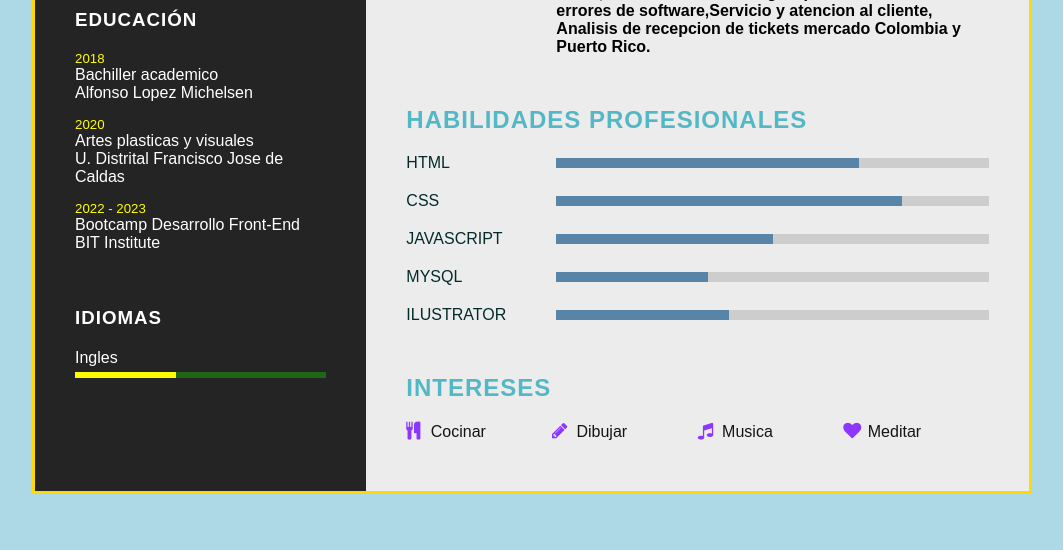
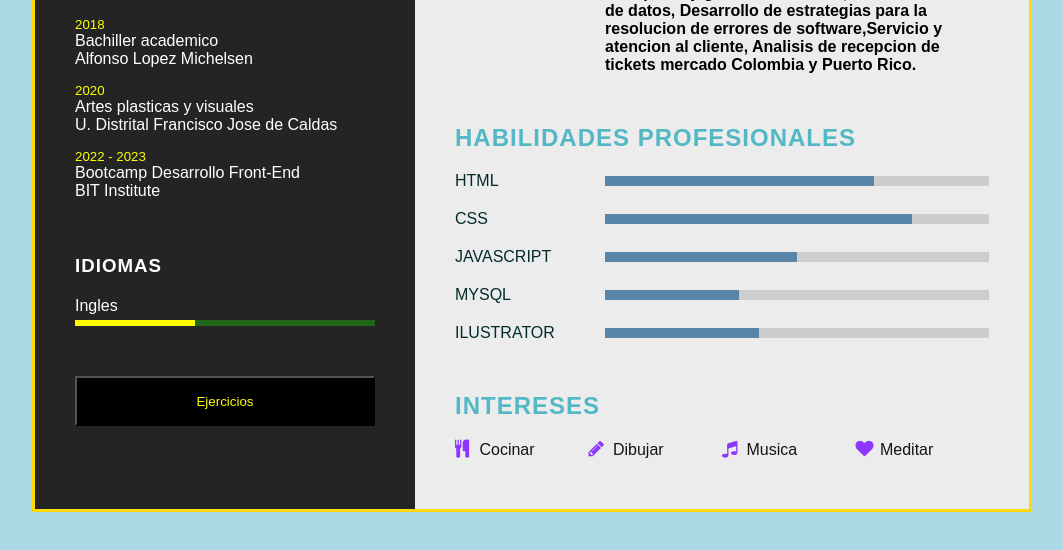
Before and after one commit to JSR666/bit07me, a plain HTML site: page docs/index.html in a window 1280 px wide. Shown: the part 643-1193 px from the top of the page, without its empty margins (108-1171 px from the left). Drawn offline with Linux system fonts and the light colour scheme; a script that the page names is missing; a web font is replaced by a local one.

Commit message:
correciones

```diff
--- a/docs/css/style.css
+++ b/docs/css/style.css
@@ -11,6 +11,23 @@ body{
     align-items: center;
     min-height: 100vh;
 }
+.buttom{
+    display: flex;
+    justify-content: center;
+    width: 100%;
+    height: 50px;
+    color: black;
+    font-weight: 900;
+    background: rgb(78, 76, 76);
+    margin-top: 50px;
+}
+.btn-exe{
+    background: #000;
+    color: yellow;
+    width: 300px;
+
+}
+
 .container{
     position: relative;
     width: 100%;
--- a/docs/index.html
+++ b/docs/index.html
@@ -72,6 +72,9 @@
                         </span>
                     </li>
                 </ul>
+            </div>
+            <div class="buttom">
+                <button class="btn-exe" onclick="location.href='https://jsr666.github.io/bit06exercises/'">Ejercicios</button>
             </div>
         </div>
         <div class="right_side">
```
